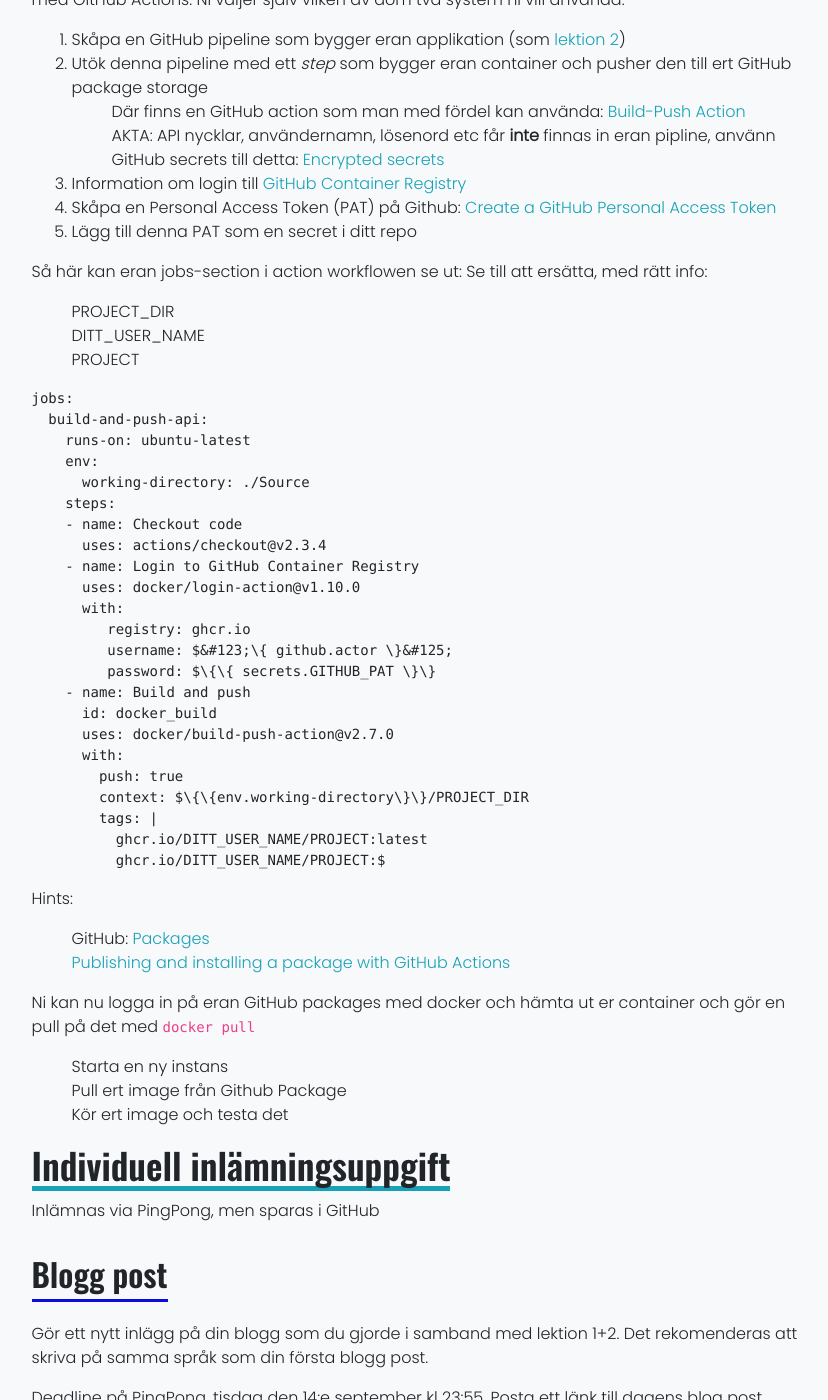
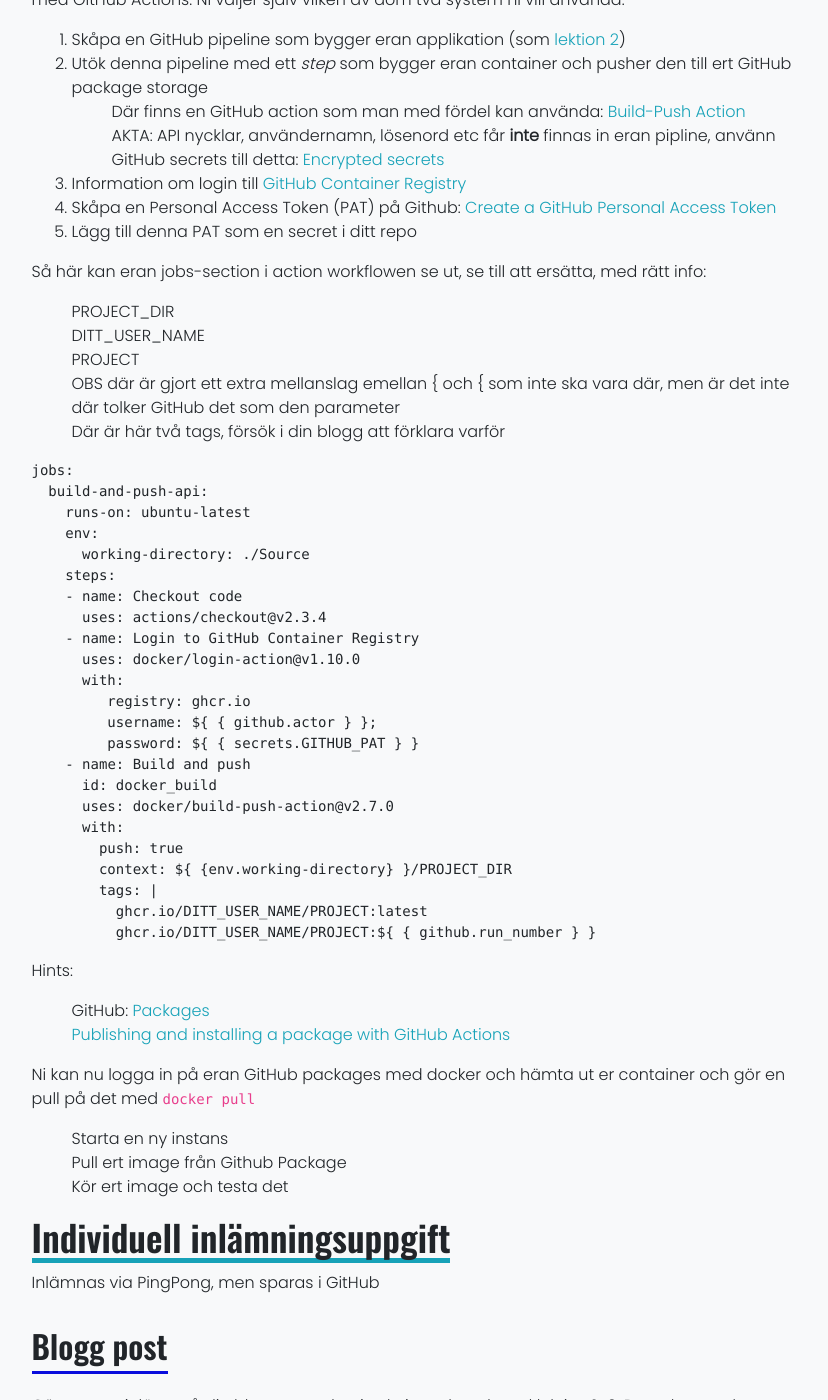
Before and after one commit to PGBSNH20/PGBSNH20-molnapplikationer, a Jekyll site: the page built from lectures/03-containers.md, in a window 1280 px wide and 1400 px high, scrolled down 3702 px. Shown: the whole window, without its empty margins (220-1048 px from the left). Built offline with Jekyll 4.4.1, drawn with Linux system fonts in a browser that asks for light colours; nearby versions of some CDN libraries.

Commit message:
Workaround on brachses

````diff
--- a/lectures/03-containers.md
+++ b/lectures/03-containers.md
@@ -84,11 +84,12 @@ Ni har nu en Docker container som innehåller vår Hello World applikation (och
 5. Lägg till denna PAT som en secret i ditt repo
 
 
-Så här kan eran jobs-section i action workflowen se ut:
-Se till att ersätta, med rätt info:
+Så här kan eran jobs-section i action workflowen se ut, se till att ersätta, med rätt info:
 * PROJECT_DIR
 * DITT_USER_NAME
 * PROJECT
+* OBS där är gjort ett extra mellanslag emellan { och { som inte ska vara där, men är det inte där tolker GitHub det som den parameter
+* Där är här två tags, försök i din blogg att förklara varför
 
 
 ```yaml
@@ -104,17 +105,17 @@ jobs:
       uses: docker/login-action@v1.10.0
       with:
          registry: ghcr.io
-         username: $&#123;\{ github.actor \}&#125;
-         password: $\{\{ secrets.GITHUB_PAT \}\}
+         username: ${ { github.actor } };
+         password: ${ { secrets.GITHUB_PAT } }
     - name: Build and push
       id: docker_build
       uses: docker/build-push-action@v2.7.0
       with:
         push: true
-        context: $\{\{env.working-directory\}\}/PROJECT_DIR
+        context: ${ {env.working-directory} }/PROJECT_DIR
         tags: |
           ghcr.io/DITT_USER_NAME/PROJECT:latest
-          ghcr.io/DITT_USER_NAME/PROJECT:${{ github.run_number }}
+          ghcr.io/DITT_USER_NAME/PROJECT:${ { github.run_number } }
 ```
 
 Hints:
````
